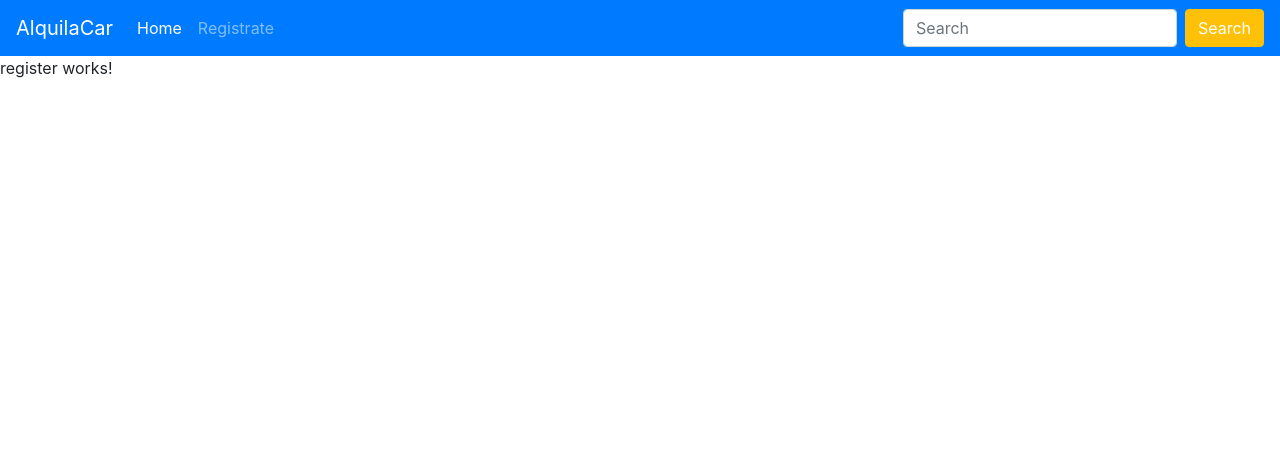
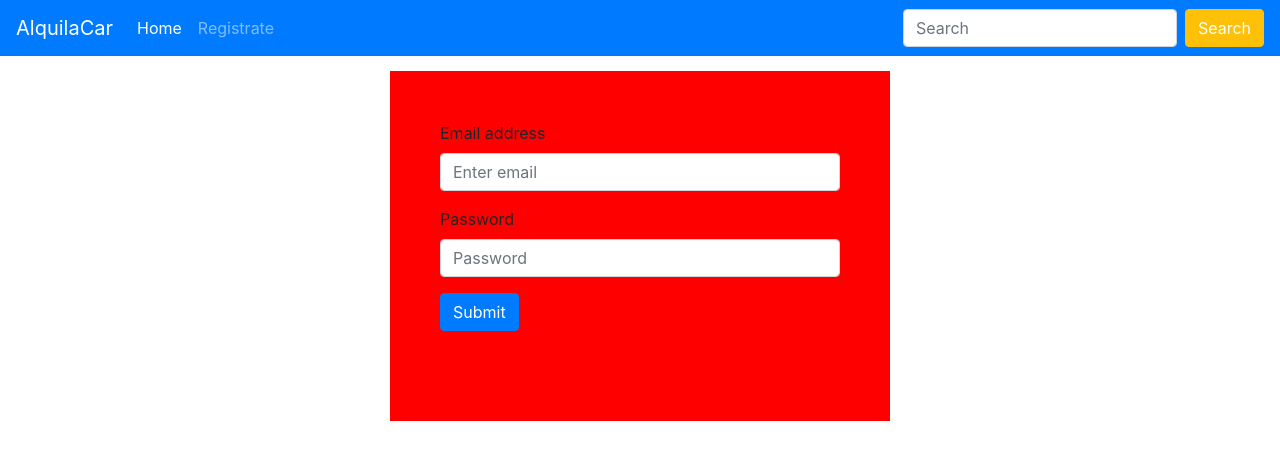
Before and after one commit to albertilloo20/final_project, an Angular app in the folder AlquilaCar/: page /register in a window 1280 px wide. Shown: the top 460 px of the page. Built offline with nearby package versions, Linux system fonts and the light colour scheme.

Commit message:
WIP formulario de registro

```diff
--- a/AlquilaCar/src/app/app.module.ts
+++ b/AlquilaCar/src/app/app.module.ts
@@ -1,5 +1,6 @@
 import { BrowserModule } from '@angular/platform-browser';
 import { NgModule } from '@angular/core';
+import { FormsModule } from '@angular/forms';
 // Rutas
 import { APP_ROUTING } from './app-routes';
 // Servicios
@@ -21,7 +22,8 @@
   ],
   imports: [
     BrowserModule,
-    APP_ROUTING
+    APP_ROUTING,
+    FormsModule
   ],
   providers: [],
   bootstrap: [AppComponent]
--- a/AlquilaCar/src/app/register/register.component.css
+++ b/AlquilaCar/src/app/register/register.component.css
@@ -0,0 +1,7 @@
+.container {
+  background-color: red;
+  margin-top: 15px;
+  width: 500px;
+  height: 350px;
+  padding: 50px;
+}
--- a/AlquilaCar/src/app/register/register.component.html
+++ b/AlquilaCar/src/app/register/register.component.html
@@ -1,3 +1,13 @@
-<p>
-  register works!
-</p>
+<div class="container">
+  <form>
+    <div class="form-group">
+      <label for="exampleInputEmail1">Email address</label>
+      <input type="email" class="form-control" id="exampleInputEmail1" placeholder="Enter email" autocomplete="off">
+    </div>
+    <div class="form-group">
+      <label for="exampleInputPassword1">Password</label>
+      <input type="password" class="form-control" id="exampleInputPassword1" placeholder="Password" autocomplete="off">
+    </div>
+    <button type="submit" class="btn btn-primary">Submit</button>
+  </form>
+</div>
```
